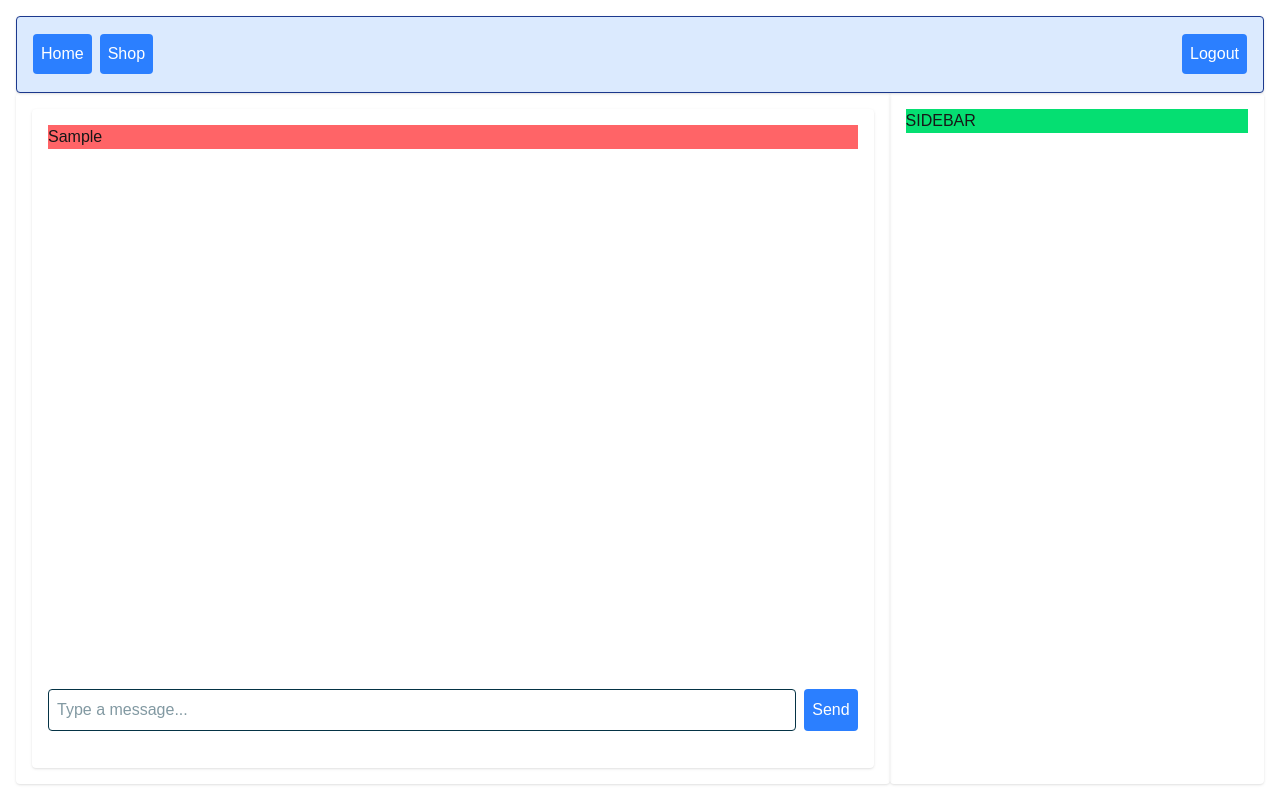
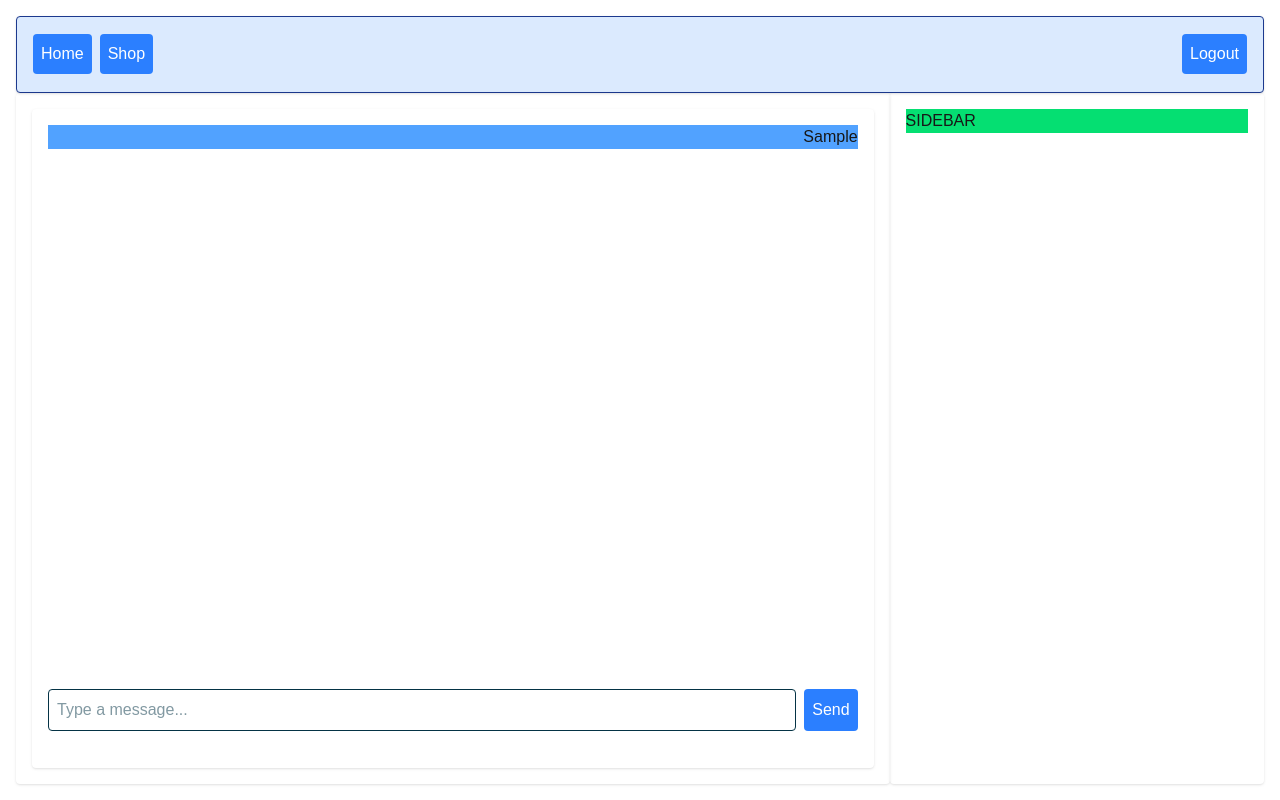
Before and after one commit to crebollarramirez/study-buddy, a Next.js app in the folder client/: page / in a window 1280 px wide. Both pictures are taken after typing "Sample" into the empty fields and a click on the button "Send". Built offline with nearby package versions, Linux system fonts and the light colour scheme.

Commit message:
add chatbubble types

```diff
--- a/client/src/app/components/chat.jsx
+++ b/client/src/app/components/chat.jsx
@@ -41,12 +41,22 @@ export default function Chat() {
       }, [messages]);
 
 
+  // Dummy data
+  const dummyData = [
+    "Hello! How can I help you today?",
+    "What is your name?",
+    "Where are you from?",
+    "What do you do?",
+    "How can I assist you?",
+  ];
+
+
   return (
     <div className="bg-white p-4 h-full max-h-full rounded shadow">
       <div className=" overflow-y-hidden h-[90%]
       max-h-[90%]" ref={chatWindowRef}>
         {messages.map((message, index) => (
-          <ChatBubble key={index} message={message} />
+          <ChatBubble key={index} message={message} isUser={false}/>
         ))}
       </div>
 
--- a/client/src/app/components/chatbubble.jsx
+++ b/client/src/app/components/chatbubble.jsx
@@ -1,9 +1,18 @@
 import React from "react";
 
-export default function ChatBubble({message}) {
-    return (
-      <div className="bg-red-400">
-        {message}
-      </div>
-    );
+export default function ChatBubble({message, isUser}) {
+
+    if (isUser) {
+      return (
+        <div className="bg-red-400 text-left">
+          {message}
+        </div>
+      );
+    } else {
+      return (
+        <div className="bg-blue-400 text-right">
+          {message}
+        </div>
+      );
+    }
   }
```
